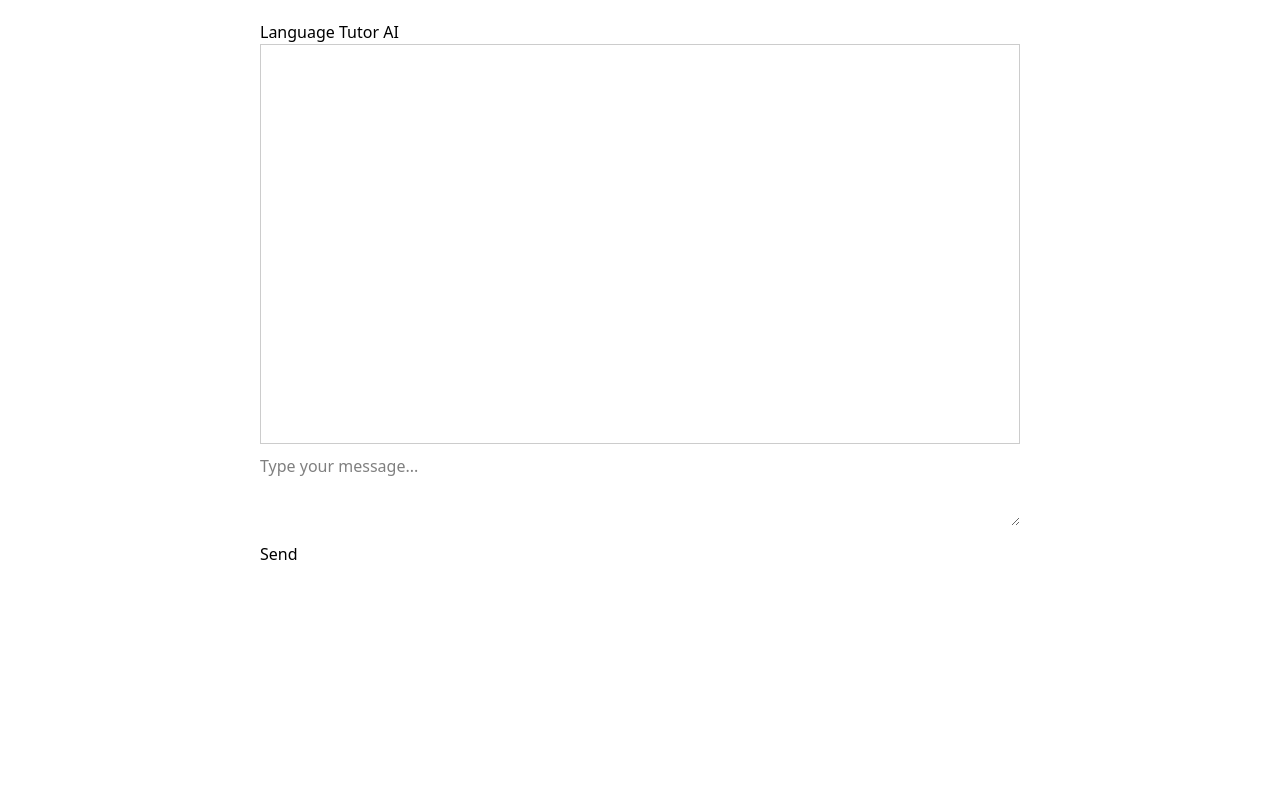
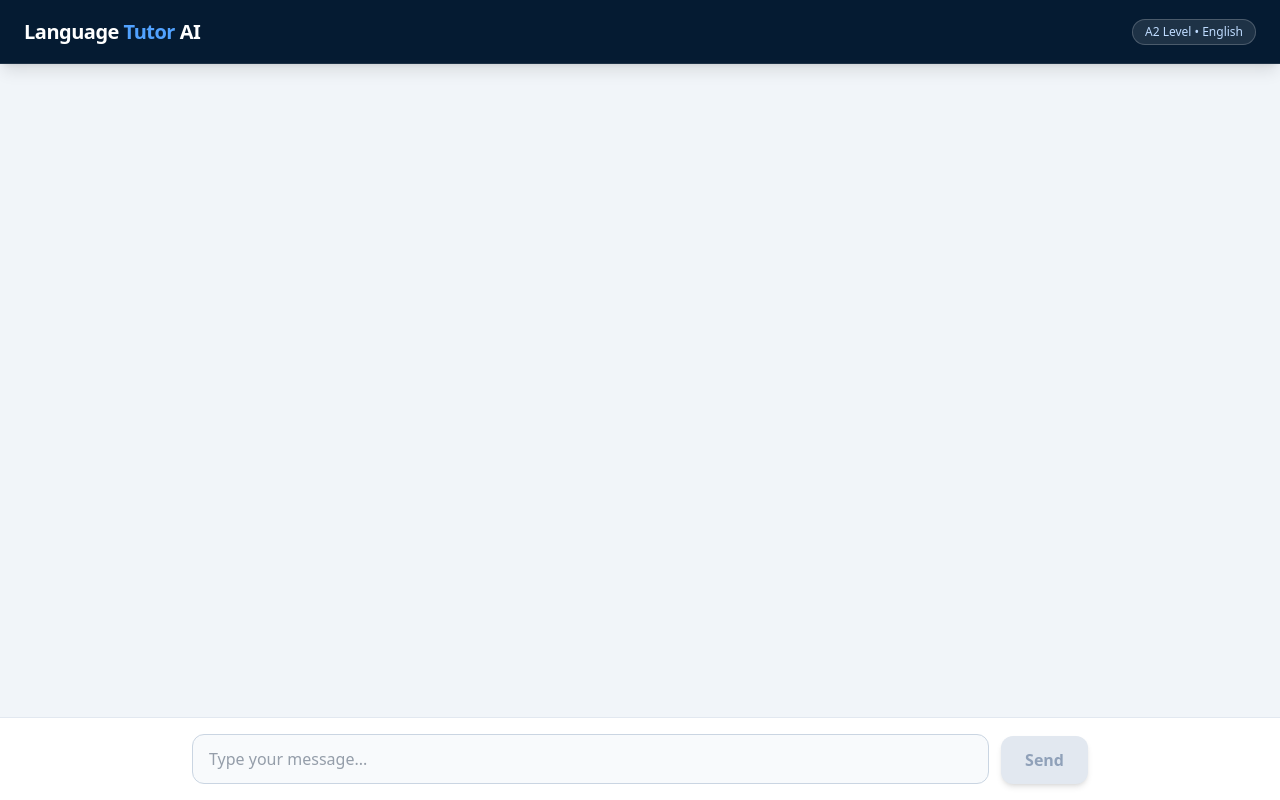
Before and after one commit to lucascamargosi/language-tutor-ai, a React (Vite) app in the folder client/: page / in a window 1280 px wide. Built offline with nearby package versions, Linux system fonts and the light colour scheme.

Commit message:
style(client): implement full chat UI layout with Tailwind v4

```diff
--- a/client/src/App.jsx
+++ b/client/src/App.jsx
@@ -5,10 +5,25 @@ import { InputArea } from './components/chat/InputArea';
 function App() {
   return (
     <ChatProvider>
-      <div style={{ padding: 20, maxWidth: 800, margin: '0 auto' }}>
-        <h1>Language Tutor AI</h1>
-        <Conversation />
-        <InputArea />
+      <div className="flex flex-col h-screen bg-slate-100">
+        <header className="h-16 bg-brand-dark border-b border-white/10 flex items-center px-6 shadow-lg z-10 shrink-0">
+          <h1 className="text-xl font-bold text-white tracking-tight">
+            Language <span className="text-blue-400">Tutor</span> AI
+          </h1>
+          <div className="ml-auto px-3 py-1 bg-white/10 text-blue-200 rounded-full text-xs font-medium border border-white/20">
+            A2 Level • English
+          </div>
+        </header>
+
+        <main className="flex-1 overflow-hidden flex flex-col relative">
+          <Conversation />
+        </main>
+
+        <footer className="bg-white border-t border-slate-200 p-4 shrink-0">
+          <div className="max-w-4xl mx-auto">
+            <InputArea />
+          </div>
+        </footer>
       </div>
     </ChatProvider>
   );
--- a/client/src/components/chat/Conversation.jsx
+++ b/client/src/components/chat/Conversation.jsx
@@ -8,7 +8,6 @@ import { useEffect, useRef } from 'react';
 
 export function Conversation() {
   const { messages } = useChatContext();
-
   const bottomRef = useRef(null);
 
   useEffect(() => {
@@ -16,18 +15,33 @@ export function Conversation() {
   }, [messages]);
 
   return (
+    <div className="flex-1 overflow-y-auto p-4 md:p-6 space-y-6">
+      <div className="max-w-4xl mx-auto">
+        {messages.map((msg, index) => {
+          const isAi = msg.role === 'assistant' || msg.role === 'system';
+          if (msg.role === 'system') return null;
+
+          return (
             <div
-      style={{
-        border: '1px solid #ccc',
-        padding: 10,
-        height: 400,
-        overflowY: 'auto',
-        marginBottom: 10,
-      }}
+              key={index}
+              className={`flex ${isAi ? 'justify-start' : 'justify-end'} animate-in fade-in slide-in-from-bottom-2`}
             >
-      {messages.map((msg, index) => (
-        <div key={index} style={{ marginBottom: 8 }}>
-          <strong>{msg.role === 'user' ? 'You' : 'AI'}:</strong>
+              <div
+                className={`max-w-[85%] md:max-w-[75%] px-4 py-3 rounded-2xl shadow-sm ${
+                  isAi
+                    ? 'bg-white text-slate-800 border border-slate-200 rounded-tl-none'
+                    : 'bg-brand-medium text-white rounded-tr-none'
+                }`}
+              >
+                <div
+                  className={`text-[10px] uppercase tracking-widest font-bold mb-1 ${isAi ? 'text-brand-medium opacity-60' : 'text-blue-200'}`}
+                >
+                  {isAi ? 'AI Tutor' : 'You'}
+                </div>
+
+                <div
+                  className={`prose prose-sm max-w-none break-words ${isAi ? 'prose-slate' : 'prose-invert'}`}
+                >
                   <ReactMarkdown
                     remarkPlugins={[remarkGfm]}
                     rehypePlugins={[rehypeHighlight]}
@@ -35,8 +49,12 @@ export function Conversation() {
                     {msg.content}
                   </ReactMarkdown>
                 </div>
-      ))}
+              </div>
+            </div>
+          );
+        })}
         <div ref={bottomRef} />
+      </div>
     </div>
   );
 }
--- a/client/src/components/chat/InputArea.jsx
+++ b/client/src/components/chat/InputArea.jsx
@@ -18,18 +18,30 @@ export function InputArea() {
   };
 
   return (
-    <div>
+    <div className="flex items-end gap-3">
       <textarea
-        rows={3}
-        style={{ width: '100%', marginBottom: 10 }}
+        rows={1}
+        className="flex-1 min-h-[48px] max-h-32 resize-none rounded-xl border border-slate-300 bg-slate-50 px-4 py-3 text-slate-700 focus:border-brand-medium focus:ring-2 focus:ring-brand-medium/10 focus:outline-none transition-all"
         value={input}
         onChange={(e) => setInput(e.target.value)}
         onKeyDown={handleKeyDown}
         placeholder="Type your message..."
       />
 
-      <button onClick={handleSend} disabled={loading}>
-        {loading ? 'Thinking...' : 'Send'}
+      <button
+        onClick={handleSend}
+        disabled={loading || !input.trim()}
+        className="h-[48px] px-6 rounded-xl font-bold transition-all active:scale-95 bg-brand-medium text-white hover:bg-brand-light disabled:bg-slate-200 disabled:text-slate-400 disabled:cursor-not-allowed shadow-md"
+      >
+        {loading ? (
+          <div className="flex gap-1">
+            <span className="w-1.5 h-1.5 bg-current rounded-full animate-bounce"></span>
+            <span className="w-1.5 h-1.5 bg-current rounded-full animate-bounce [animation-delay:0.2s]"></span>
+            <span className="w-1.5 h-1.5 bg-current rounded-full animate-bounce [animation-delay:0.4s]"></span>
+          </div>
+        ) : (
+          'Send'
+        )}
       </button>
     </div>
   );
--- a/client/src/index.css
+++ b/client/src/index.css
@@ -1 +1,11 @@
-@import "tailwindcss"
+@import 'tailwindcss';
+
+@theme {
+  --color-brand-dark: #051b32;
+  --color-brand-medium: #002242;
+  --color-brand-light: #002a4c;
+}
+
+body {
+  @apply bg-slate-50 text-slate-900;
+}
```
Lines whose indentation alone changed are shown as unchanged.
